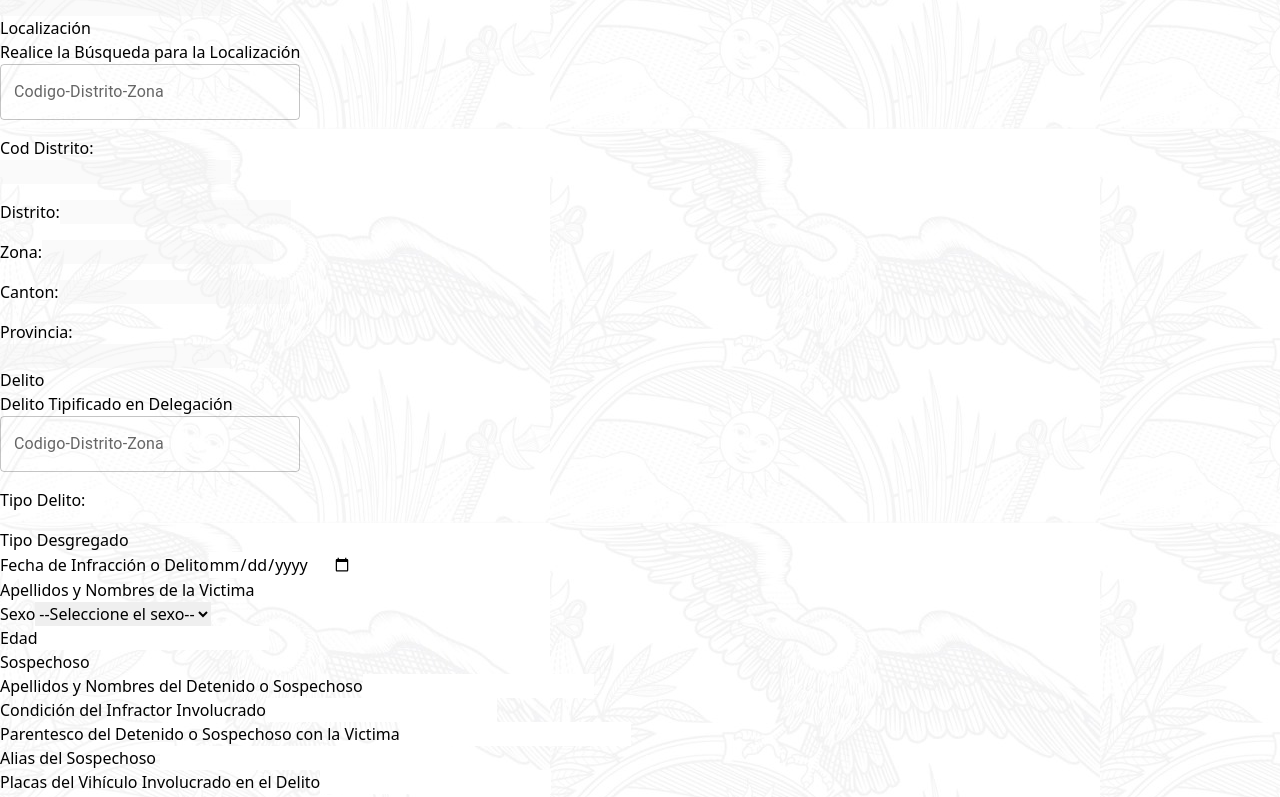
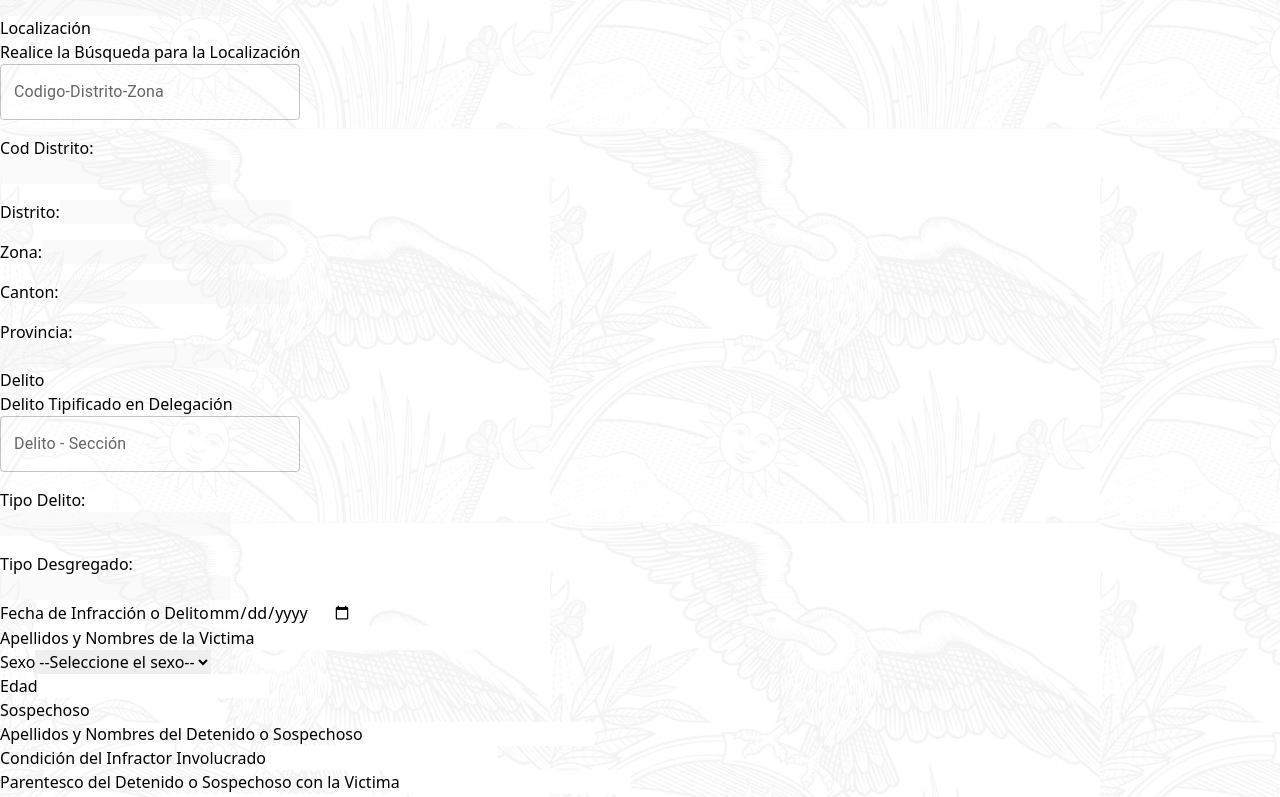
Before and after one commit to iveth-cocha/Front, a React (Vite) app in the folder app-ciberpol/: page /delegaciones/nuevaDelegacion in a window 1280 px wide. Shown: the part 450-1247 px from the top of the page. Built offline with nearby package versions, Linux system fonts and the light colour scheme; no server answers; sample sign-in values are in the browser's storage.

Commit message:
autocomplete delito

```diff
--- a/app-ciberpol/src/componets/AutoComplete/NombresAgente.jsx
+++ b/app-ciberpol/src/componets/AutoComplete/NombresAgente.jsx
@@ -62,11 +62,7 @@ const NombresAgente = () => {
         value={selectedAgente && agenteGrado[selectedAgente]}
         className='border-2 p-2 mt-2 placeholder-gray-200 bg-slate-300 rounded-md mb-5'
         />
-        {/* <p>
-          <span className='mr-7'>Grado del Agente:</span>
-          {selectedAgente && agenteGrado[selectedAgente]}
-          {console.log('Email Cliente:', selectedAgente && agenteGrado[selectedAgente])}
-        </p> */}
+
       </div>
     </Stack>
   );
--- a/app-ciberpol/src/componets/AutoComplete/TipoDelito.jsx
+++ b/app-ciberpol/src/componets/AutoComplete/TipoDelito.jsx
@@ -5,15 +5,16 @@ import Autocomplete from '@mui/material/Autocomplete';
 import axios from 'axios';
 
 const TipoDelito = () => {
-  const [clientNames, setClientNames] = useState([]);
-  const [clientEmails, setClientEmails] = useState({});
-  const [selectedClient, setSelectedClient] = useState('');
+  const [delitoNom, setDelitoNom] = useState([]);
+  const [delitoData, setDelitoData] = useState({});
+  const [delitoSeccion, setDelitoSeccion] = useState({});
+  const [selectedDelito, setSelectedDelito] = useState('');
 
   useEffect(() => {
-    const obtenerNombresClientes = async () => {
+    const obtenerDelitos = async () => {
       try {
         const token = localStorage.getItem('token');
-        const url = `${import.meta.env.VITE_BACKEND_URL}/clientes`;
+        const url = `${import.meta.env.VITE_BACKEND_URL}/delitos`;
         const options = {
           headers: {
             'Content-Type': 'application/json',
@@ -21,28 +22,31 @@ const TipoDelito = () => {
           }
         };
         const respuesta = await axios.get(url, options);
-        const nombresClientes = respuesta.data.map(cliente => {
-          const nombreCompleto = `${cliente.nombre} ${cliente.apellido}`;
-          const email = cliente.email;
-          console.log(`Nombre: ${nombreCompleto}, Email: ${email}`);
-          setClientEmails(prevState => ({
+        const delitos = respuesta.data.map(delito => {
+          const nombreDelito = `${delito.delito} - ${delito.seccion} `;
+          const seccion = delito.seccion;
+          console.log(`Nombre: ${nombreDelito}, seccion: ${seccion}`);
+          setDelitoData(prevState => ({
             ...prevState,
-            [nombreCompleto]: email
+            [nombreDelito]: {
+              seccion: delito.seccion,
+              delito: delito.delito
+            }
           }));
-          return nombreCompleto;
+          return nombreDelito;
         });
-        setClientNames(nombresClientes);
+        setDelitoNom(delitos);
       } catch (error) {
-        console.error('Error al obtener los nombres de los clientes:', error);
+        console.error('Error al obtener los delitos:', error);
       }
     };
 
-    obtenerNombresClientes();
+    obtenerDelitos();
   }, []);
 
   const handleClientSelect = (event, value) => {
-    setSelectedClient(value);
-    console.log('Cliente seleccionado:', value);
+    setSelectedDelito(value);
+    console.log('delito seleccionado:', value);
   };
 
   return (
@@ -50,26 +54,44 @@ const TipoDelito = () => {
       <Autocomplete
         id="free-solo-demo"
         freeSolo
-        options={clientNames}
+        options={delitoNom}
         onChange={handleClientSelect}
-        renderInput={(params) => <TextField {...params} label="Codigo-Distrito-Zona" />}
+        renderInput={(params) => <TextField {...params} label="Delito - Sección" />}
       />
+      <div className='flex flex-row'>
+        <label className='mr-7 pt-5'>Tipo Delito: </label>
+        <input type="text"
+        disabled
+        value={selectedDelito && delitoData[selectedDelito]?.seccion}
+        className='border-2 p-2 mt-2 placeholder-gray-200 bg-slate-300 rounded-md mb-5'
+        />
 
-      <div>
+      </div>
+      <div className='flex flex-row'>
+        <label className='mr-7 pt-5'>Tipo Desgregado: </label>
+        <input type="text"
+        disabled
+        value={selectedDelito && delitoData[selectedDelito]?.delito}
+        className='border-2 p-2 mt-2 placeholder-gray-200 bg-slate-300 rounded-md mb-5'
+        />
+
+      </div>
+
+      {/* <div>
         <p>
           <span className='mr-7'>Tipo Delito:</span>
-          {selectedClient && clientEmails[selectedClient]}
-          {console.log('Email Cliente:', selectedClient && clientEmails[selectedClient])}
+          {selectedDelito && delitoSeccion[selectedDelito]}
+          {console.log('Email Cliente:', selectedDelito && delitoSeccion[selectedDelito])}
         </p>
-      </div>
+      </div> */}
 
-      <div>
+      {/* <div>
         <p>
           <span className='mr-7 '>Tipo Desgregado</span>
-          {selectedClient && clientEmails[selectedClient]}
-          {console.log('Email Cliente:', selectedClient && clientEmails[selectedClient])}
+          {selectedDelito && delitoSeccion[selectedDelito]}
+          {console.log('Email Cliente:', selectedDelito && delitoSeccion[selectedDelito])}
         </p>
-      </div>
+      </div> */}
 
 
 
```
